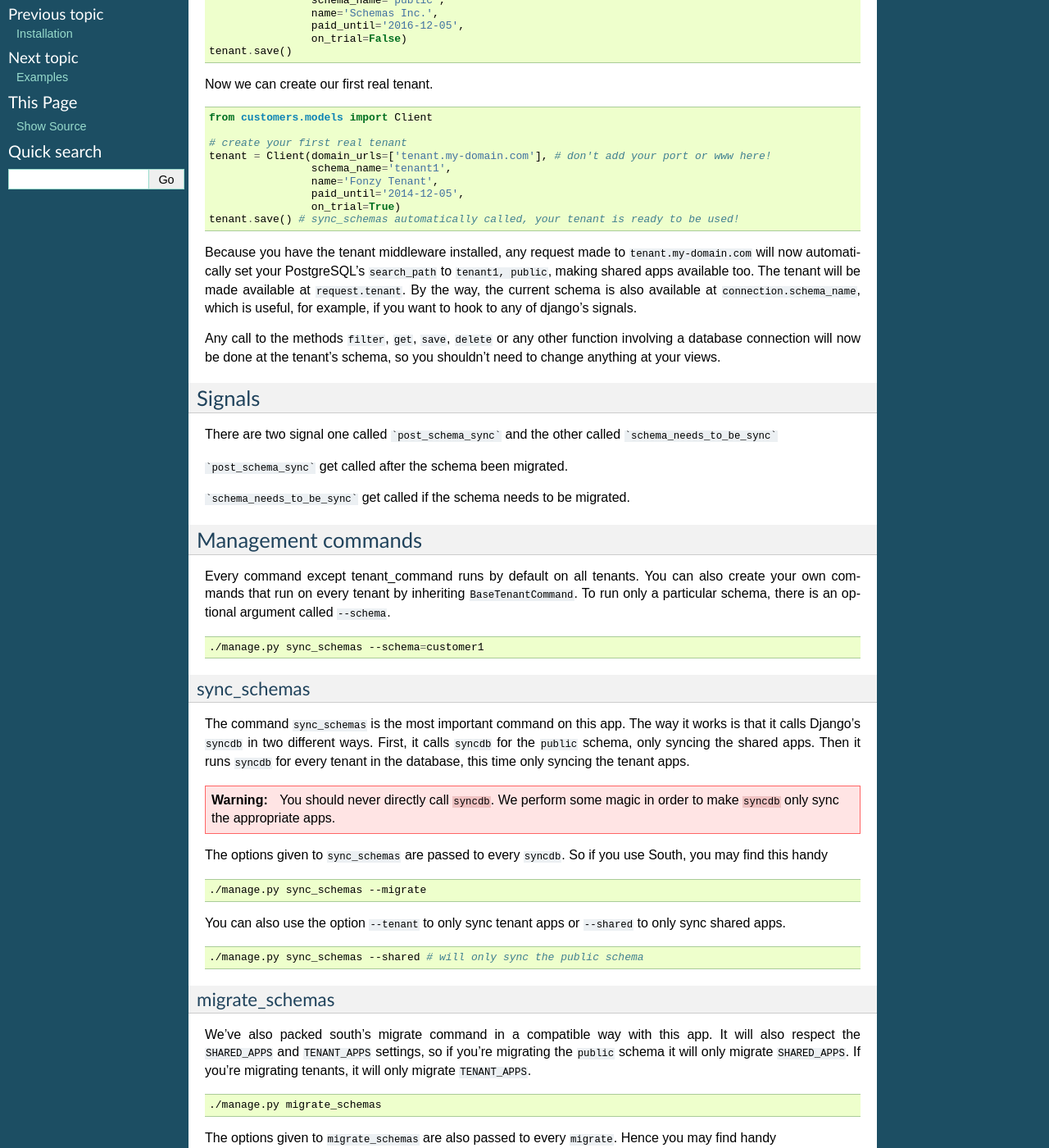
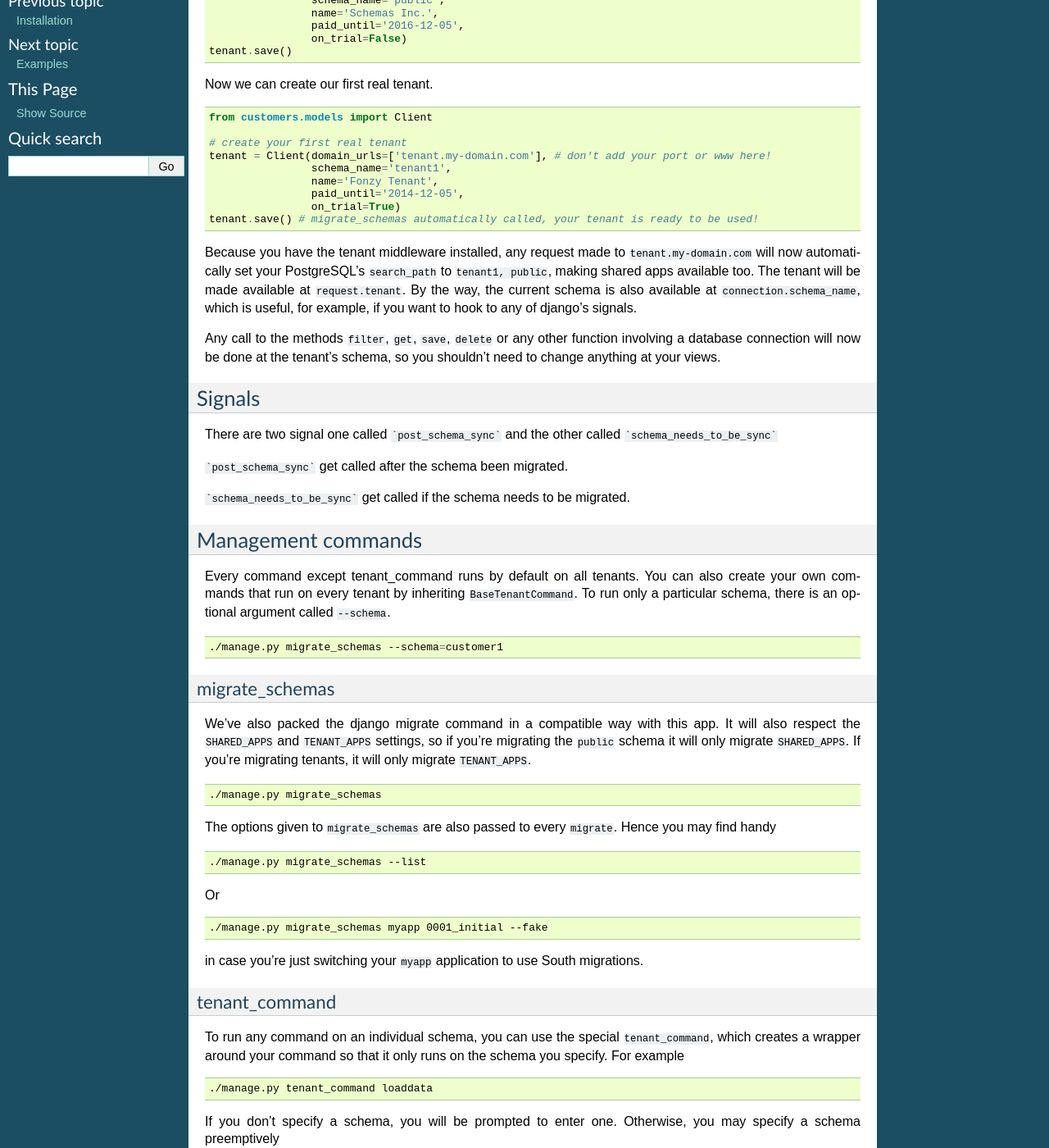
Before and after one commit to django-tenants/django-tenants, a Sphinx documentation site: the page built from docs/use.rst, in a window 1280 px wide and 1400 px high, scrolled down 286 px. Shown: the whole window at 82% size. Built offline with Sphinx 7.4.7, drawn with Linux system fonts in a browser that asks for light colours; the version number could not be read and is left out.

```diff
--- a/README.rst
+++ b/README.rst
@@ -160,12 +160,12 @@
 
     TENANT_MODEL = "customers.Client" # app.Model
 
-Now run ``sync_schemas``, this will sync your apps to the ``public``
+Now run ``migrate_schemas``, this will sync your apps to the ``public``
 schema.
 
 ::
 
-    python manage.py sync_schemas --shared
+    python manage.py migrate_schemas --shared
 
 Create your tenants just like a normal django model. Calling ``save``
 will automatically create and sync the schema.
--- a/docs/install.rst
+++ b/docs/install.rst
@@ -103,7 +103,7 @@
 
     TENANT_MODEL = "customers.Client" # app.Model
 
-Now run ``migrate_schemas --shared`` (``sync_schemas --shared`` if you're on Django 1.6 or older), this will create the shared apps on the ``public`` schema. Note: your database should be empty if this is the first time you're running this command.
+Now run ``migrate_schemas --shared``, this will create the shared apps on the ``public`` schema. Note: your database should be empty if this is the first time you're running this command.
 
 .. code-block:: bash
 
@@ -144,7 +144,7 @@
 
     :Default: ``'True'``
 
-    Sets if the models will be synced directly to the last version and all migration subsequently faked. Useful in the cases where migrations can not be faked and need to be ran individually. Be aware that setting this to `False` may significantly slow down the process of creating tenants. Only relevant if `South <http://south.aeracode.org/>`_ is used.
+    Sets if the models will be synced directly to the last version and all migration subsequently faked. Useful in the cases where migrations can not be faked and need to be ran individually. Be aware that setting this to `False` may significantly slow down the process of creating tenants.
 
 Tenant View-Routing
 -------------------
--- a/docs/use.rst
+++ b/docs/use.rst
@@ -29,7 +29,7 @@
                     name='Fonzy Tenant',
                     paid_until='2014-12-05',
                     on_trial=True)
-    tenant.save() # sync_schemas automatically called, your tenant is ready to be used!
+    tenant.save() # migrate_schemas automatically called, your tenant is ready to be used!
 
 Because you have the tenant middleware installed, any request made to ``tenant.my-domain.com`` will now automatically set your PostgreSQL's ``search_path`` to ``tenant1, public``, making shared apps available too. The tenant will be made available at ``request.tenant``. By the way, the current schema is also available at ``connection.schema_name``, which is useful, for example, if you want to hook to any of django's signals.
 
@@ -52,33 +52,12 @@
 
 .. code-block:: bash
 
-    ./manage.py sync_schemas --schema=customer1
-
-sync_schemas
-~~~~~~~~~~~~
-
-The command ``sync_schemas`` is the most important command on this app. The way it works is that it calls Django's ``syncdb`` in two different ways. First, it calls ``syncdb`` for the ``public`` schema, only syncing the shared apps. Then it runs ``syncdb`` for every tenant in the database, this time only syncing the tenant apps.
-
-.. warning::
-
-   You should never directly call ``syncdb``. We perform some magic in order to make ``syncdb`` only sync the appropriate apps.
-
-The options given to ``sync_schemas`` are passed to every ``syncdb``. So if you use South, you may find this handy
-
-.. code-block:: bash
-
-    ./manage.py sync_schemas --migrate
-
-You can also use the option ``--tenant`` to only sync tenant apps or ``--shared`` to only sync shared apps.
-
-.. code-block:: bash
-
-    ./manage.py sync_schemas --shared # will only sync the public schema
+    ./manage.py migrate_schemas --schema=customer1
 
 migrate_schemas
 ~~~~~~~~~~~~~~~
 
-We've also packed south's migrate command in a compatible way with this app. It will also respect the ``SHARED_APPS`` and ``TENANT_APPS`` settings, so if you're migrating the ``public`` schema it will only migrate ``SHARED_APPS``. If you're migrating tenants, it will only migrate ``TENANT_APPS``.
+We've also packed the django migrate command in a compatible way with this app. It will also respect the ``SHARED_APPS`` and ``TENANT_APPS`` settings, so if you're migrating the ``public`` schema it will only migrate ``SHARED_APPS``. If you're migrating tenants, it will only migrate ``TENANT_APPS``.
 
 .. code-block:: bash
 
```
Also changed, not shown: 2 other files.
